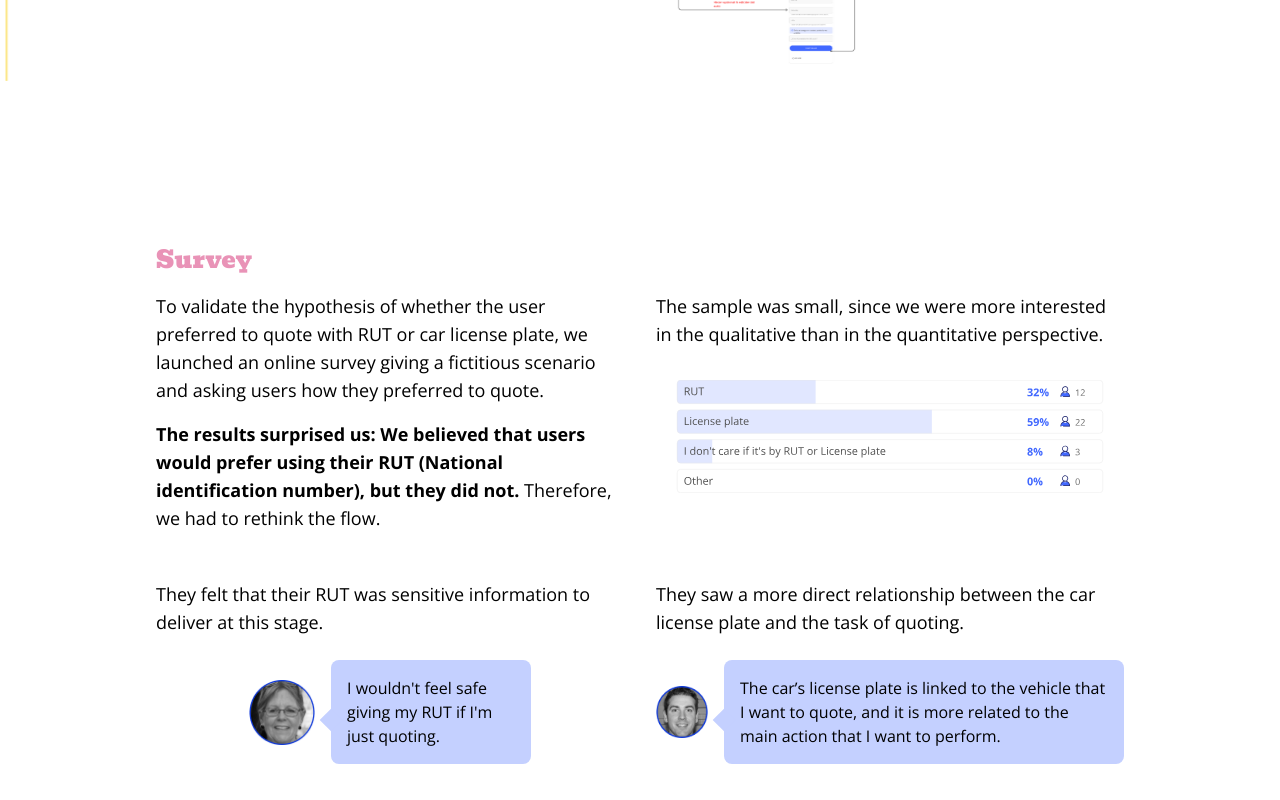
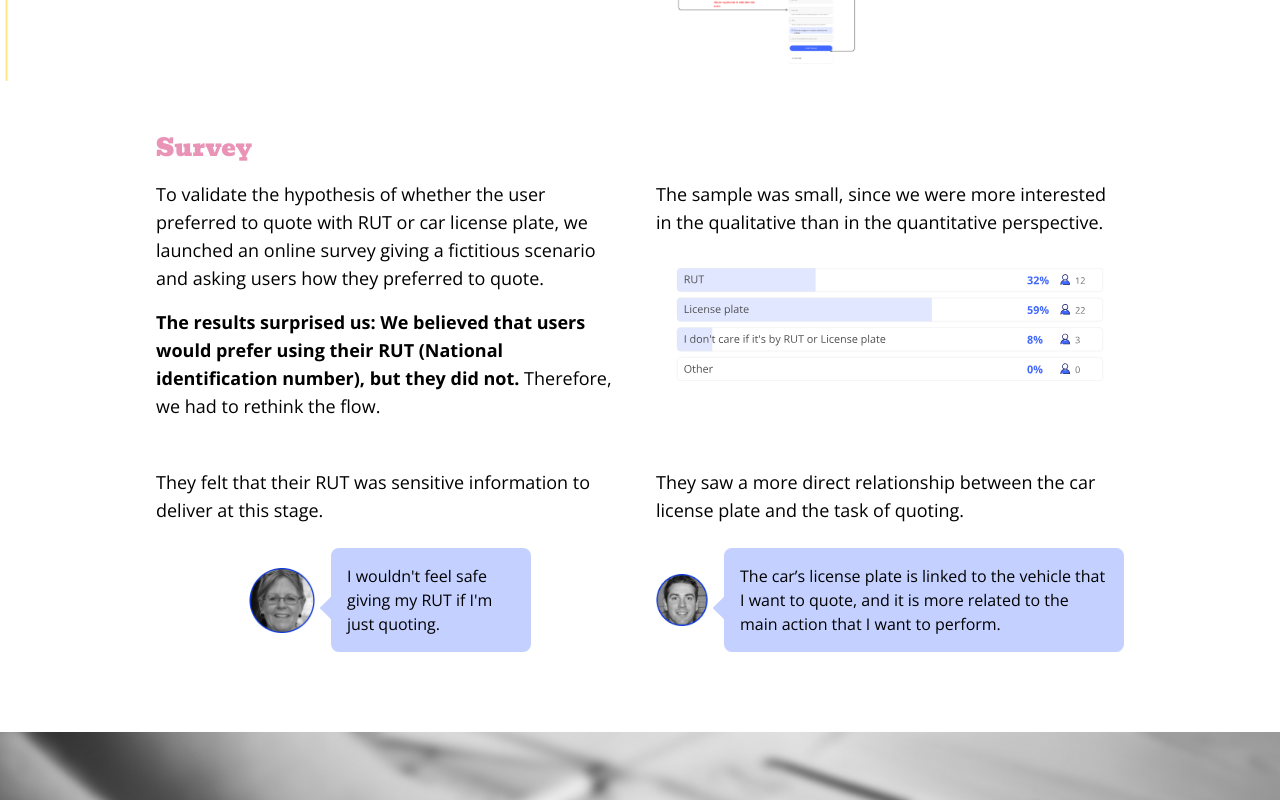
Before and after one commit to Rotshrek/dani-portfolio, a Next.js app in the folder dani-portfolio/: page /work1 in a window 1280 px wide. Shown: the part 4120-4920 px from the top of the page. Built offline with nearby package versions, Linux system fonts and the light colour scheme; a web font is replaced by a local one.

Commit message:
fix: work1 export issue

```diff
--- a/dani-portfolio/src/app/work1/page.tsx
+++ b/dani-portfolio/src/app/work1/page.tsx
@@ -7,17 +7,17 @@ import DiscoveryPhase from "@/components/work1/discovery-phase"
 import Work1Landing from "@/components/work1/landing"
 import UsabilityTest from "@/components/work1/usability-test"
 
-export const gridClasses = "grid md:grid-cols-12 gap-8 max-w-[968px] h-full m-auto py-20"
+const gridClasses = "grid md:grid-cols-12 gap-8 max-w-[968px] h-full m-auto py-20"
 
 export default function Work1() {
     return (
         <main>
-            <Work1Landing />
-            <DesignProcess />
-            <DiscoveryPhase />
-            <DefinePhase />
-            <DesignRecommendation />
-            <UsabilityTest />
+            <Work1Landing gridClasses={gridClasses} />
+            <DesignProcess gridClasses={gridClasses} />
+            <DiscoveryPhase gridClasses={gridClasses} />
+            <DefinePhase gridClasses={gridClasses} />
+            <DesignRecommendation gridClasses={gridClasses} />
+            <UsabilityTest gridClasses={gridClasses} />
         </main>
     )
 }
--- a/dani-portfolio/src/components/work1/define-phase.tsx
+++ b/dani-portfolio/src/components/work1/define-phase.tsx
@@ -1,9 +1,8 @@
 "use client"
 
-import { gridClasses } from "@/app/work1/page"
 import Image from "next/image"
 
-export default function DefinePhase() {
+export default function DefinePhase({ gridClasses }) {
     return (
         <div className="w-screen bg-white min-h-screen">
             <div className={gridClasses + " gap-y-4"}>
@@ -29,9 +28,7 @@ export default function DefinePhase() {
                         <Image src="/compara-flow.png" fill alt="national identity form flow" />
                     </div>
                 </div>
-            </div>
-            <div className={gridClasses + " gap-y-4"}>
-                <div className="md:col-span-12">
+                <div className="md:col-span-12 mt-8">
                     <p className="font-display text-lightPink text-2xl">Survey</p>
                 </div>
                 <div className="md:col-span-6">
--- a/dani-portfolio/src/components/work1/design-process.tsx
+++ b/dani-portfolio/src/components/work1/design-process.tsx
@@ -1,9 +1,8 @@
 "use client"
 
-import { gridClasses } from "@/app/work1/page"
 import Image from "next/image"
 
-export default function DesignProcess() {
+export default function DesignProcess({ gridClasses }) {
     return (
         <div className="w-screen bg-white h-screen">
             <div className={gridClasses}>
--- a/dani-portfolio/src/components/work1/discovery-phase.tsx
+++ b/dani-portfolio/src/components/work1/discovery-phase.tsx
@@ -1,9 +1,8 @@
 "use client"
 
-import { gridClasses } from "@/app/work1/page"
 import Image from "next/image"
 
-export default function DiscoveryPhase() {
+export default function DiscoveryPhase({ gridClasses }) {
     return (
         <div>
             <div className="w-screen bg-darkPurple h-[75vh]">
--- a/dani-portfolio/src/components/work1/landing.tsx
+++ b/dani-portfolio/src/components/work1/landing.tsx
@@ -1,9 +1,8 @@
 "use client"
 
-import { gridClasses } from "@/app/work1/page"
 import Image from "next/image"
 
-export default function Work1Landing() {
+export default function Work1Landing({ gridClasses }) {
     return (
         <div className="w-screen bg-darkPurple h-screen">
             <div className={gridClasses + " pt-36 gap-12"}>
--- a/dani-portfolio/src/components/work1/usability-test.tsx
+++ b/dani-portfolio/src/components/work1/usability-test.tsx
@@ -1,9 +1,8 @@
 "use client"
 
-import { gridClasses } from "@/app/work1/page"
 import Image from "next/image"
 
-export default function UsabilityTest() {
+export default function UsabilityTest({ gridClasses }) {
     return (
         <div>
             <div className="w-screen bg-darkPurple">
```
